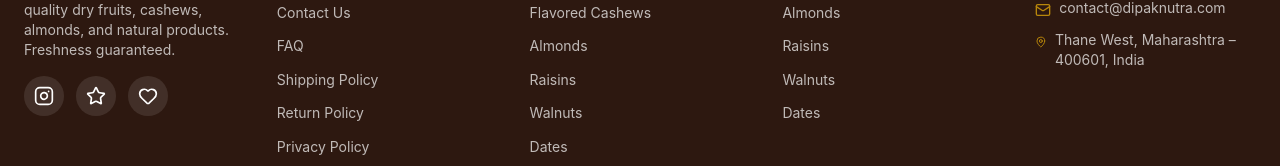
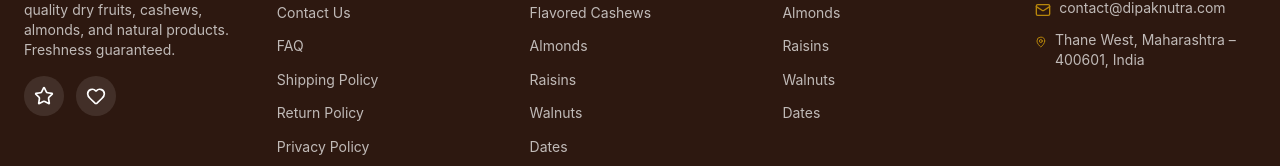
Before and after one commit to sandeshjadhav9029-byte/dipaknutra, a Next.js app: page /about in a window 1280 px wide. Shown: the part 1260-1426 px from the top of the page. Built offline with nearby package versions, Linux system fonts and the light colour scheme.

Commit message:
Fix build errors - categories import

```diff
--- a/src/app/page.tsx
+++ b/src/app/page.tsx
@@ -1,7 +1,7 @@
 import Link from 'next/link';
 import { ArrowRight, Nut, Leaf, Truck, Shield, Award, CheckCircle } from 'lucide-react';
 import ProductCard from '@/components/ProductCard';
-import { products, siteContent } from '@/data/products';
+import { products, siteContent, categories } from '@/data/products';
 
 export default function Home() {
   const featuredProducts = products.filter(p => p.featured).slice(0, 6);
--- a/src/components/Footer.tsx
+++ b/src/components/Footer.tsx
@@ -1,5 +1,5 @@
 import Link from 'next/link';
-import { Phone, Mail, MapPin, Star, Heart, Instagram } from 'lucide-react';
+import { Phone, Mail, MapPin, Star, Heart } from 'lucide-react';
 import { siteContent } from '@/data/products';
 
 export default function Footer() {
@@ -54,9 +54,6 @@ export default function Footer() {
               Your trusted source for premium quality dry fruits, cashews, almonds, and natural products. Freshness guaranteed.
             </p>
             <div className="flex gap-3">
-              <a href="#" className="w-10 h-10 bg-white/10 rounded-full flex items-center justify-center hover:bg-[#b8860b] transition-colors">
-                <Instagram className="w-5 h-5" />
-              </a>
               <a href="#" className="w-10 h-10 bg-white/10 rounded-full flex items-center justify-center hover:bg-[#b8860b] transition-colors">
                 <Star className="w-5 h-5" />
               </a>
```
